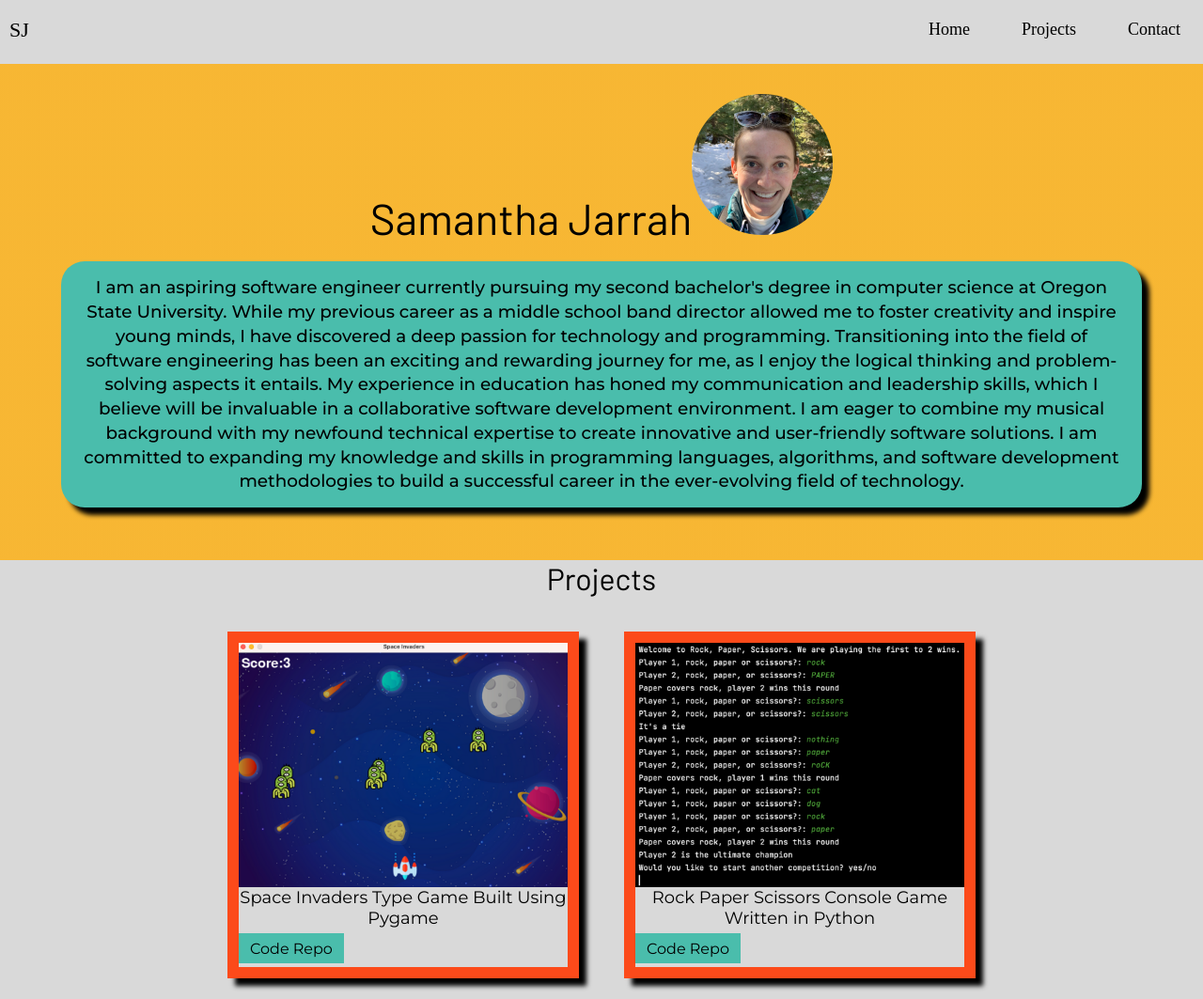
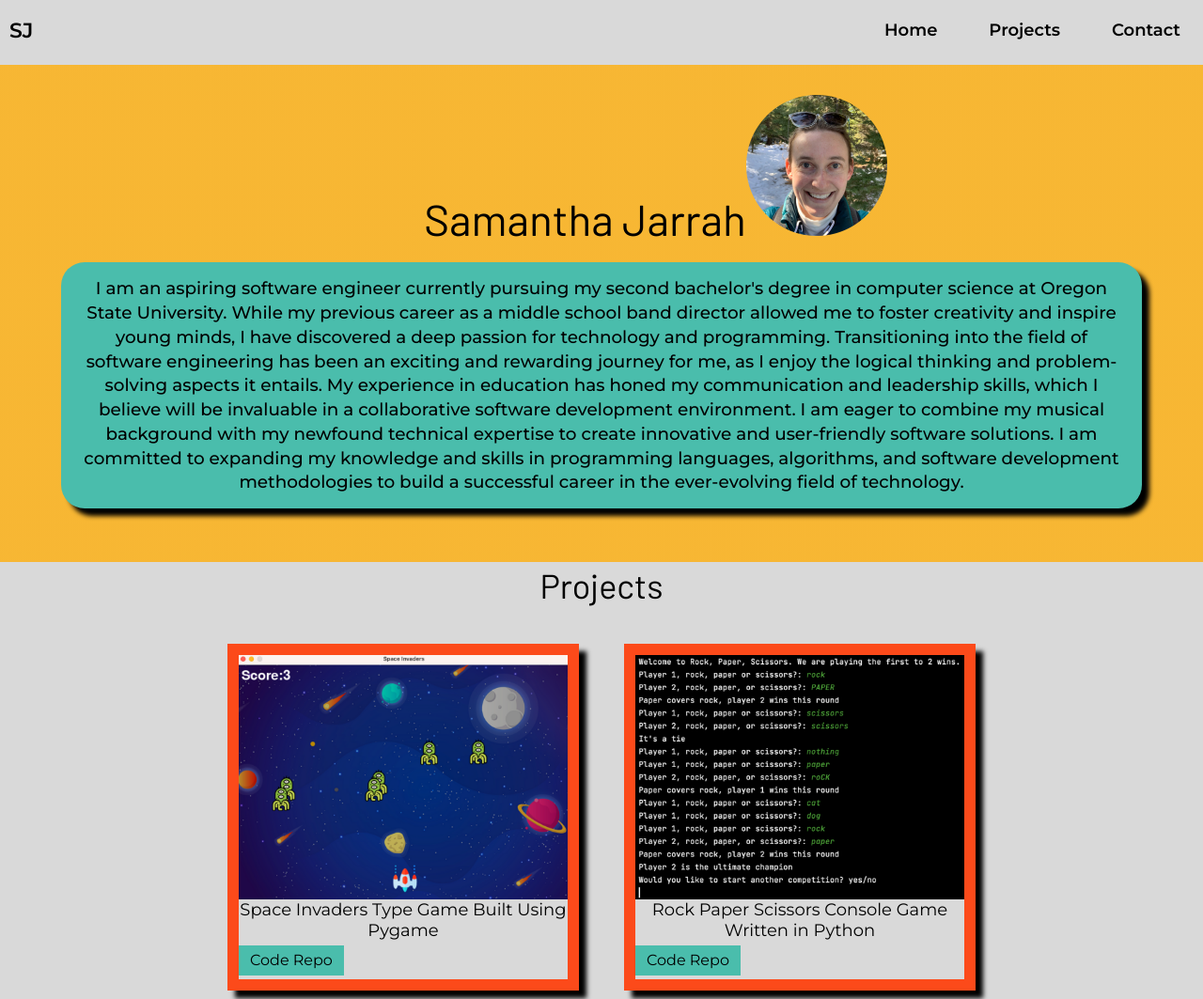
Before and after one commit to samantha-jarrah/Portfolio-Site, a plain HTML site: page index.html in a window 1280 px wide. Shown: the top 1063 px of the page at 94% size. Drawn offline with Linux system fonts and the light colour scheme; a script that the page names is missing.

Commit message:
centered name heading. Needs meadia query work
Adjusted font weight and family for nav links

```diff
--- a/main.css
+++ b/main.css
@@ -50,7 +50,7 @@ h2 {
   text-align: center;
   font-family: "Barlow", sans-serif;
   font-weight: 400;
-  font-size: 32px;
+  font-size: 36px;
 }
 
 p {
@@ -75,6 +75,8 @@ nav {
 a {
   color: black;
   text-decoration: none;
+  font-family: 'Montserrat', sans-serif;
+  font-weight: 600;
 }
 a:visited{
   text-decoration: none;
@@ -91,6 +93,7 @@ li {
   padding: 1px 10px 1px 10px;
   color:black;
 }
+
 .menu {
   display:flex;
   gap:1.5em;
@@ -106,6 +109,8 @@ li {
 }
 .logo {
   font-size: 22px;
+  font-family: 'Montserrat', sans-serif;
+  font-weight: 600;
 }
 
 .center-about-me {
@@ -144,6 +149,7 @@ li {
   /* text-shadow: 4px 4px 4px #aaa; */
   font-weight: 400;
   text-align: center;
+  margin-left: 115px;
   margin-bottom: 1px;
   padding-top: 32px;
 }
```
